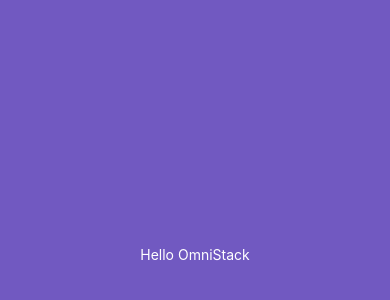
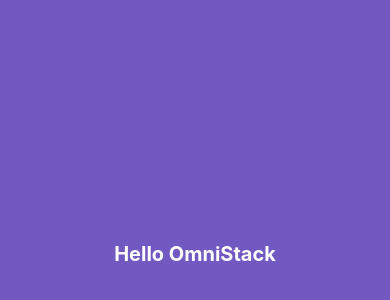
Before and after one commit to giovannipds/omnistack11, a React Native app in the folder mobile/: screen / in a window 390 px wide. Shown: the part 168-468 px from the top of the page. Built offline with nearby package versions, Linux system fonts and the light colour scheme.

Commit message:
Font size + font weight

```diff
--- a/mobile/App.js
+++ b/mobile/App.js
@@ -19,5 +19,7 @@ const styles = StyleSheet.create({
 
   title: {
     color: '#fff',
+    fontSize: 20,
+    fontWeight: 'bold'
   },
 });
```
